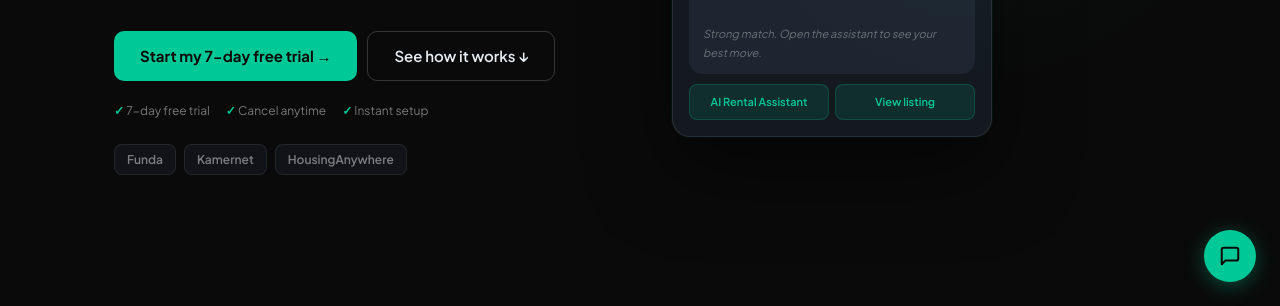
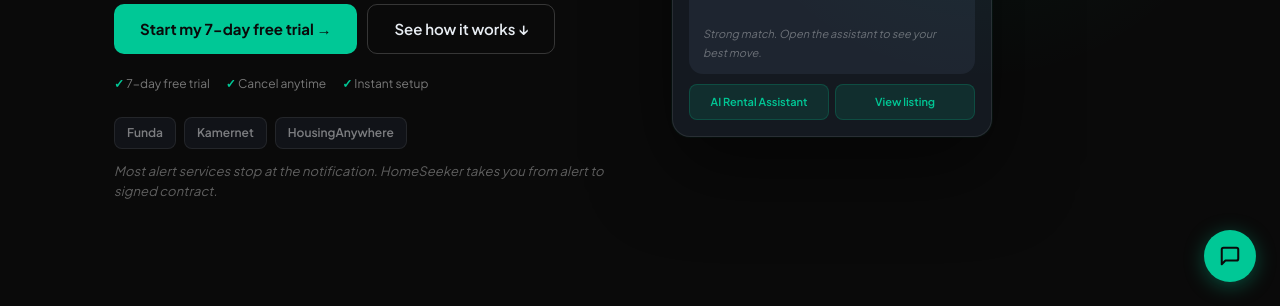
Before and after one commit to jobbeeren13-eng/HomeSeeker, a website: page public/index.html in a window 1280 px wide. Shown: the part 494-800 px from the top of the page. Drawn offline with Linux system fonts and the light colour scheme.

Commit message:
feat: hero differentiator line

```diff
--- a/public/index.html
+++ b/public/index.html
@@ -89,6 +89,7 @@
 
     .hero-sources { display: flex; gap: 8px; flex-wrap: wrap; }
     .source-pill { background: var(--card); border: 1px solid var(--border); border-radius: 8px; padding: 5px 12px; font-size: 12px; font-weight: 600; color: var(--muted); }
+    .hero-differentiator { font-size: 13px; color: rgba(255,255,255,0.35); margin-top: 12px; font-style: italic; letter-spacing: 0.1px; }
 
     /* Telegram mockup */
     .tg-mock { background: #141920; border-radius: 18px; border: 1px solid rgba(255,255,255,0.09); padding: 16px; max-width: 320px; box-shadow: 0 32px 80px rgba(0,0,0,0.5), 0 0 0 1px rgba(0,200,150,0.06); }
@@ -286,6 +287,7 @@
         <div class="source-pill">Kamernet</div>
         <div class="source-pill">HousingAnywhere</div>
       </div>
+      <p class="hero-differentiator">Most alert services stop at the notification. HomeSeeker takes you from alert to signed contract.</p>
     </div>
     <div class="hero-right">
       <div class="tg-mock">
```
